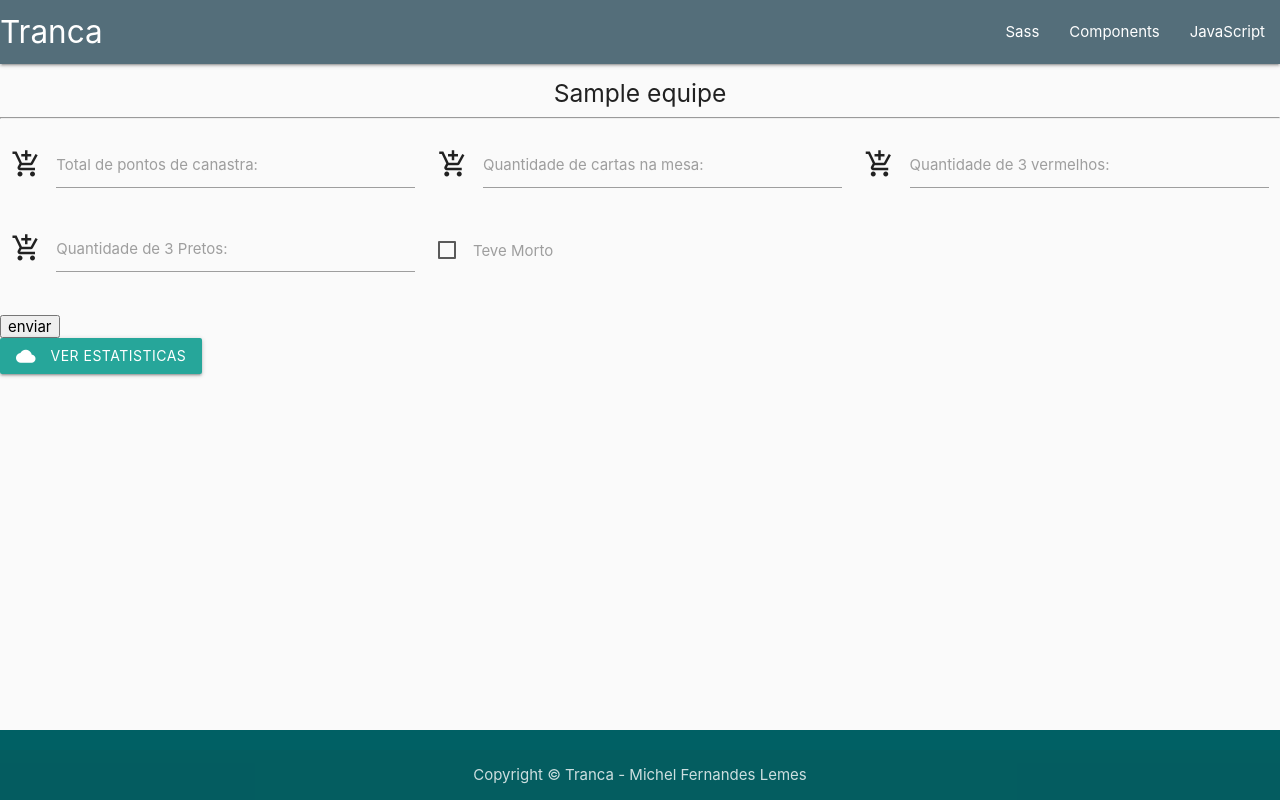
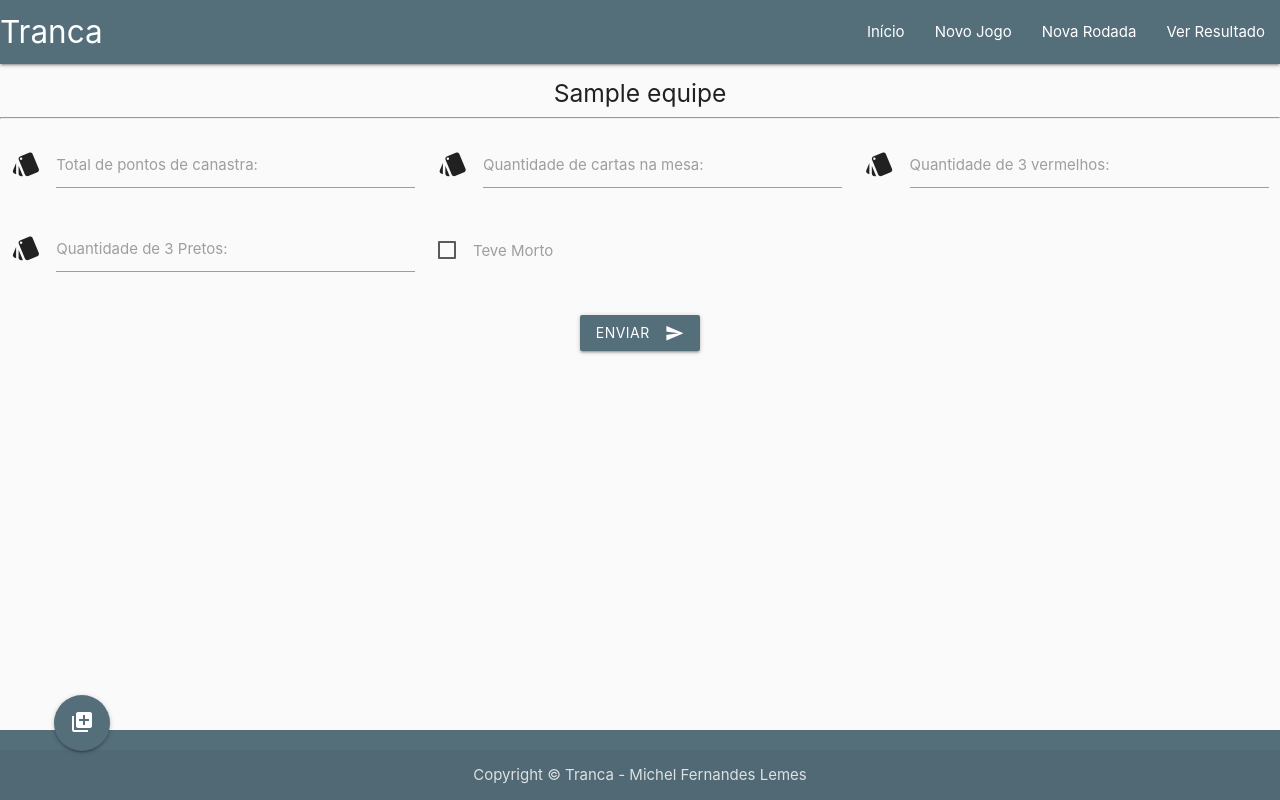
Before and after one commit to michel110299/Administrador_tranca, a Django app: page /inicio-jogo/1/ in a window 1280 px wide. Run offline with Django 3.2, Linux system fonts and the light colour scheme; tables that the repository leaves empty hold one stand-in row (values such as "Sample post"); some libraries are stand-ins or nearby versions.

Commit message:
template atualizado

```diff
--- a/Tranca/urls.py
+++ b/Tranca/urls.py
@@ -8,5 +8,5 @@ urlpatterns = [
     path('cadastro-jogo',ViewCadastro,name="cadastro"),
     path('inicio-jogo/<int:idJogo>/',ViewInicioJogo,name="InicioJogo"),
     path('resultado-jogo/<int:idJogo>/',ViewResultado,name="Resultado"),
-    path('info-rodada/<int:idPartida>/',ViewInfo,name="Info_rodada"),
+    path('info-rodada/<int:idPartida>/<int:idJogo>/',ViewInfo,name="Info_rodada"),
 ]
--- a/adm/views.py
+++ b/adm/views.py
@@ -67,6 +67,7 @@ def ViewInicioJogo(request,idJogo):
             listRodada.append(obj)
 
         EquipeSelecionada=0
+        MaiorPontuacao = 0
         for rodada in listRodada:
             ObjRodada = Rodada()
             ObjRodada.Partida = ObjPartida
@@ -75,26 +76,34 @@ def ViewInicioJogo(request,idJogo):
             ObjRodada.QtdCartas = rodada["QtdCartas"]
             ObjRodada.QtdRed = rodada["QtdRed"]
             ObjRodada.QtdBlack = rodada["QtdBlack"]
-            ObjRodada.Morto = False
+            ObjRodada.Morto = True
             ObjRodada.TotalPontos = 0
 
             if int(ObjRodada.PontosCanastra) < 100:
                 ObjRodada.TotalPontos = (((int(ObjRodada.PontosCanastra) + (int(ObjRodada.QtdCartas)*10)) - (100*int(ObjRodada.QtdRed))) - (int(ObjRodada.QtdBlack)*100))
             else:
                 ObjRodada.TotalPontos = (((int(ObjRodada.PontosCanastra) + (int(ObjRodada.QtdCartas)*10)) + (100*int(ObjRodada.QtdRed))) - (int(ObjRodada.QtdBlack)*100))
+
+            if ObjRodada.Morto == False:
+                ObjRodada.TotalPontos -= 100
+
             ObjRodada.save()
 
             try:
                 listRodadas = Rodada.objects.filter(Partida=ObjPartida,Equipe=listEquipes[EquipeSelecionada])
                 totalpontos = 0
+
                 for rodada in listRodadas:
                     totalpontos += rodada.TotalPontos
                     if totalpontos >= 3000:
-                        ObjPartida.Vencedora = listEquipes[EquipeSelecionada]
-                        ObjPartida.Fim = True
-                        for eq in listEquipes:
-                            if eq != listEquipes[EquipeSelecionada]:
-                                ObjPartida.Perdedora = eq
+                        if MaiorPontuacao == 0:
+                            MaiorPontuacao = totalpontos
+                        if MaiorPontuacao <= totalpontos:
+                            ObjPartida.Vencedora = listEquipes[EquipeSelecionada]
+                            ObjPartida.Fim = True
+                            for eq in listEquipes:
+                                if eq != listEquipes[EquipeSelecionada]:
+                                    ObjPartida.Perdedora = eq
                     ObjPartida.save()
 
             except:
@@ -105,7 +114,6 @@ def ViewInicioJogo(request,idJogo):
         ListPartida = Partida.objects.filter(Jogo=objJogo)
         listEquipe1 = []
         listEquipe2 = []
-
 
         print("estou aqui")
         for partida in ListPartida:
@@ -121,7 +129,7 @@ def ViewInicioJogo(request,idJogo):
             objJogo.Perdedora = listEquipes[1]
 
         elif len(listEquipe2)>len(listEquipe1):
-            print(f'{listEquipes[2]} vencedora')
+            print(f'{listEquipes[1]} vencedora')
             objJogo.Vencedora = listEquipes[1]
             objJogo.Perdedora = listEquipes[0]
 
@@ -155,7 +163,8 @@ def ViewResultado(request,idJogo):
     return render(request,"resultados.html",context)
 
 
-def ViewInfo(request,idPartida):
+def ViewInfo(request,idPartida,idJogo):
+    objJogo = Jogo.objects.get(pk=idJogo)
     ObjPartida = Partida.objects.get(pk=idPartida)
     try:
         ListRodada = Rodada.objects.filter(Partida=ObjPartida)
@@ -164,6 +173,7 @@ def ViewInfo(request,idPartida):
     context = {
         "ObjPartida":ObjPartida,
         "ListRodada":ListRodada,
+        "objJogo":objJogo,
     }
 
     return render(request,"mais_informacoes.html",context)
--- a/templates/base.html
+++ b/templates/base.html
@@ -28,9 +28,17 @@
                 <div class="nav-wrapper blue-grey darken-1">
                     <a href="#" class="brand-logo">Tranca</a>
                     <ul id="nav-mobile" class=" right hide-on-med-and-down">
-                        <li><a href="sass.html">Sass</a></li>
-                        <li><a href="badges.html">Components</a></li>
-                        <li><a href="collapsible.html">JavaScript</a></li>
+                        <li><a href="{% url 'Inicio' %}">Início</a></li>
+                        <li><a href="{% url 'cadastro' %}">Novo Jogo</a></li>
+                        {% block nav %}
+                            <li><a href="{% url 'InicioJogo' objJogo.id %}">Nova Rodada</a></li>
+                            <li><a href="{% url 'Resultado' objJogo.id %}">Ver Resultado</a></li>
+                            <div class="fixed-action-btn direction-left" style="bottom: 45px; left: 24px;">
+                                <a class="btn-floating btn tooltipped btn-large blue-grey darken-1 pulse" data-position="right" data-tooltip="Adicionar nova rodada" href="{% url 'InicioJogo' objJogo.id %}">
+                                    <i class="material-icons">library_add</i>
+                                </a>
+                            </div>
+                        {% endblock nav %}
                     </ul>
                 </div>
             </nav>
@@ -71,7 +79,7 @@
                 {% endblock conteudo %}
         </main>
 
-        <footer class="page-footer cyan darken-4">
+        <footer class="page-footer blue-grey darken-1">
             <div class="footer-copyright">
                 <div class="container center">
                     Copyright © Tranca - Michel Fernandes Lemes
--- a/templates/inicio.html
+++ b/templates/inicio.html
@@ -1,4 +1,6 @@
 {% extends 'base.html' %}
+{% block nav %}
+{% endblock nav %}
 {% block conteudo %}
 
 <div class="row container">
--- a/templates/inicio_jogo.html
+++ b/templates/inicio_jogo.html
@@ -8,42 +8,42 @@
             <h5 class="center">{{equipe.Nome}}</h5>
             <hr>
             <div class="input-field col s12 m4 l4">
-                <i class="material-icons prefix">add_shopping_cart</i>
+                <i class="material-icons prefix">style</i>
                 <input id="id_ptsCanastra" maxlength="255" name="PtsCanastra[]" type="number" required/>
                 <label>Total de pontos de canastra:</label>
             </div>
             <div class="input-field col s12 m4 l4">
-                <i class="material-icons prefix">add_shopping_cart</i>
+                <i class="material-icons prefix">style</i>
                 <input id="id_QtdCartas" maxlength="255" name="QtdCartas[]" type="number" required/>
                 <label>Quantidade de cartas na mesa:</label>
             </div>
             <div class="input-field col s12 m4 l4">
-                <i class="material-icons prefix">add_shopping_cart</i>
+                <i class="material-icons prefix">style</i>
                 <input id="id_QtdRed" maxlength="255" name="QtdRed[]" type="number" required/>
                 <label>Quantidade de 3 vermelhos:</label>
             </div>
             <div class="input-field col s12 m4 l4">
-                <i class="material-icons prefix">add_shopping_cart</i>
+                <i class="material-icons prefix">style</i>
                 <input id="id_QtdBlack" maxlength="255" name="QtdBlack[]" type="number" required/>
                 <label>Quantidade de 3 Pretos:</label>
             </div>
             <div class="input-field col s12 m4 l4">
                 <label>
-                    <input id="id_morto" type="checkbox" name="Morto[]" value="false" />
+                    <input id="id_morto" type="checkbox" name="Morto[]"  />
                     <span>Teve Morto</span>
                 </label>
             </div>
         </div>
     {%endfor%}
-<button>enviar</button>
+    <div class="center">
+        <button class="btn waves-effect waves-light blue-grey darken-1" type="submit" name="action">Enviar
+            <i class="material-icons right">send</i>
+        </button>
+    </div>
+
 </form>
-<a class="waves-effect waves-light btn" href="{% url 'Resultado' objJogo.id %}"><i class="material-icons left">cloud</i>Ver Estatisticas</a>
+
 <script>
-
-    $("#id_morto").is(':checked', function(){
-        $("#id_morto").attr('value', 'true');
-    });
-
 </script>
 
 {% endblock %}
--- a/templates/resultados.html
+++ b/templates/resultados.html
@@ -14,7 +14,7 @@
             {%endif%}
             </div>
             <div class="card-action">
-            <a href="{% url 'Info_rodada' partidas.id %}">Informações</a>
+            <a href="{% url 'Info_rodada' partidas.id objJogo.id %}">Informações</a>
             </div>
         </div>
     </div>
```
Also changed, not shown: templates/cadastro.html (+7 -1 lines).
